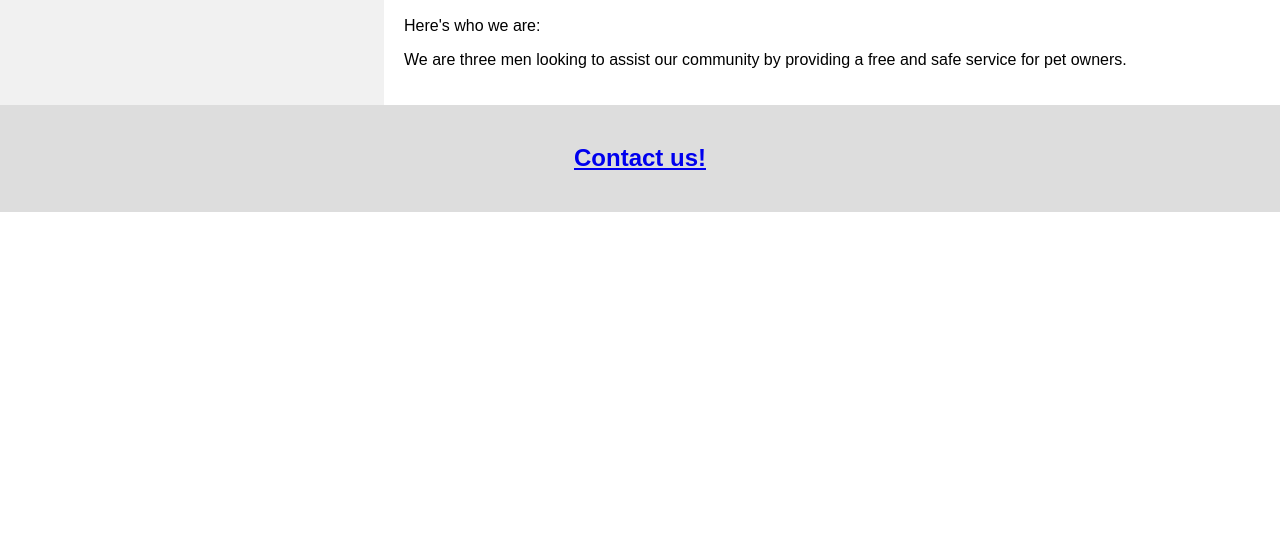
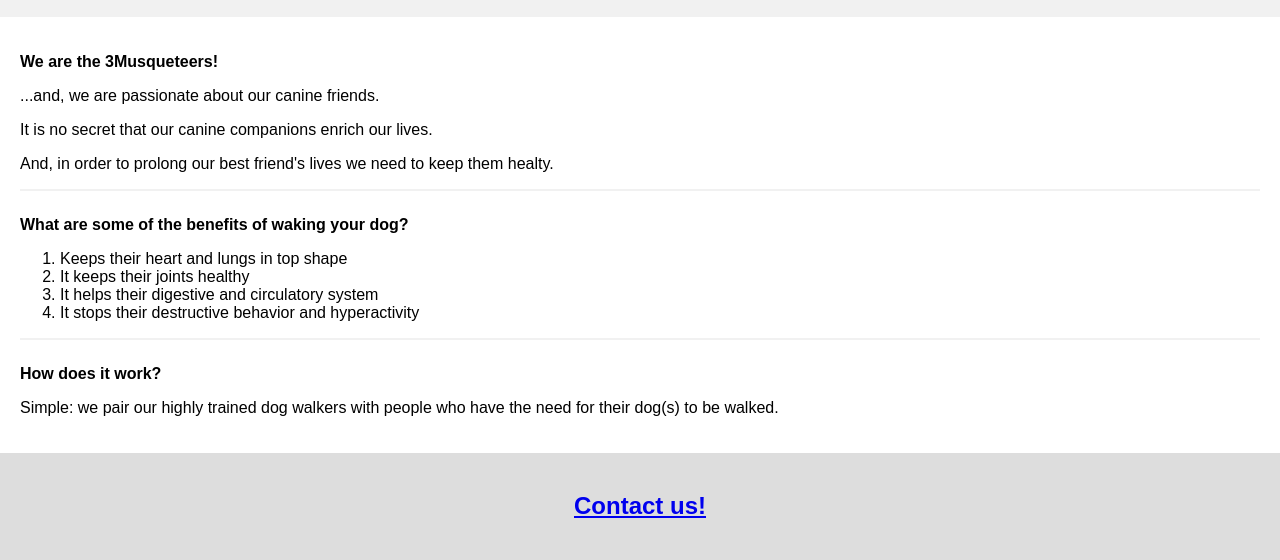
Before and after one commit to rlukata/DogWalker-IS430, a PHP site: page /about.php in a window 1280 px wide. Shown: the part 614-1174 px from the top of the page. Before the commit the page ends 826 px from the top, so only its background shows below. Run offline with PHP 8.4, Linux system fonts and the light colour scheme.

Commit message:
Update about.php

```diff
--- a/about.php
+++ b/about.php
@@ -6,6 +6,7 @@
         <meta charset="UTF-8">
         <meta name="viewport" content="width=device-width, initial-scale=1">
         <style><?php include 'css/main.css';?></style>
+
     </head>
 
     <!-- Body -->
@@ -20,26 +21,32 @@
 
             <!-- Side content -->
             <div class="side">
-                <?php require 'elements/signinButton.html'; ?>
-                <?php require 'elements/loginButton.html'; ?>
+				<br><br>
+					<img src="images/Walkingdogs_001.jpg" alt="HTML5 Icon" style="width:390px;height:300px;" >
+				<br>
             </div>
 
             <!-- Main content -->
             <div class="main">
-                    <p>We are the 3Musqueteers!</p>
-                    <p>We are passionate about your dogs and their health...</p>
-                    <p>Some of the benefits of walking for your pet are: </p>
-                    <p>1. It helps with your pet's weight control.</p>
-                    <p>2. helps your pet's digestive system.</p>
-                    <p>3. It stops their destructive behavior and hyperactivity.</p>
-                    <p>Here's what we do: </p>
-                    <p>We pair available dog walkers with people who
-                                               have the need for their dog(s) to be walked.</p>
-                    <p>Here's why we do it: </p>
-                    <p>We do this for the love of healthy and happy dogs!</p>
-                    <p>Here's who we are: </p>
-                    <p>We are three men looking to assist our community
-                       by providing a free and safe service for pet owners.</p>
+                    <p><b>We are the 3Musqueteers!</b></p>
+                    <p>...and, we are passionate about our canine friends.</p>
+					<p> It is no secret that our canine companions enrich our lives. </p>
+					<p> And, in order to prolong our best friend's lives we need to keep them healty. </p>
+					<hr>
+
+                    <p><b>What are some of the benefits of waking your dog?</b></p>
+					<ol>
+						<li>Keeps their heart and lungs in top shape</li>
+						<li>It keeps their joints healthy</li>
+						<li>It helps their digestive and circulatory system</li>
+						<li>It stops their destructive behavior and hyperactivity</li>
+					</ol>
+					<hr>
+
+                    <p><b>How does it work?</b></p>
+                    <p>Simple: we pair our highly trained dog walkers with people who
+                       have the need for their dog(s) to be walked.</p>
+
             </div>
         </div>
 
```
